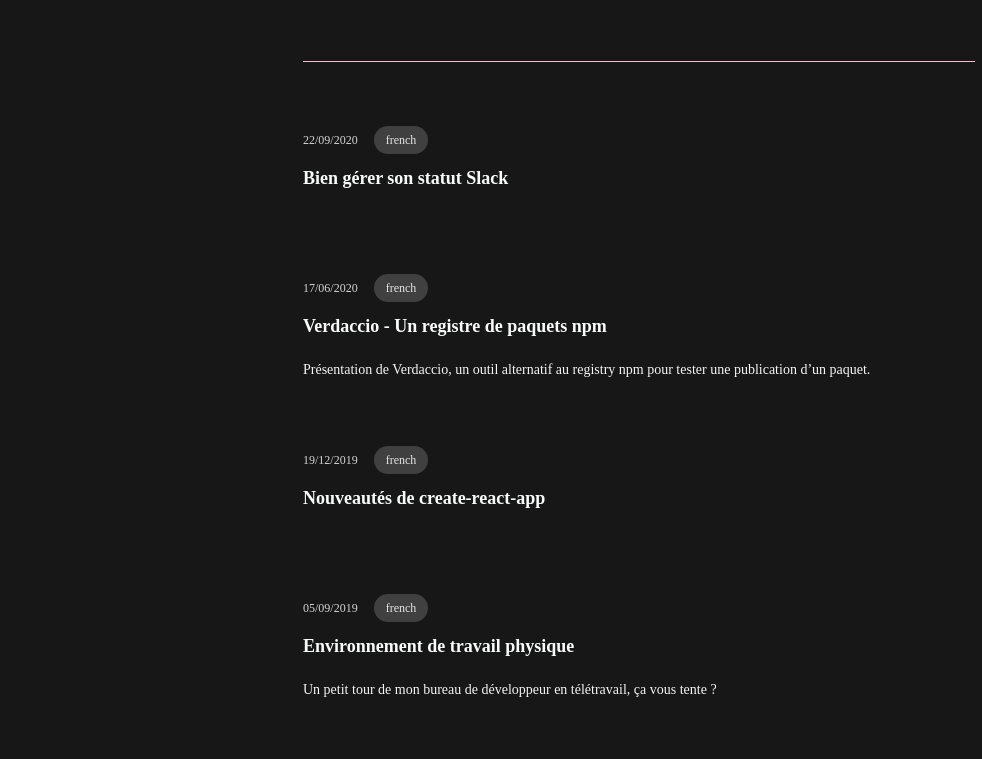
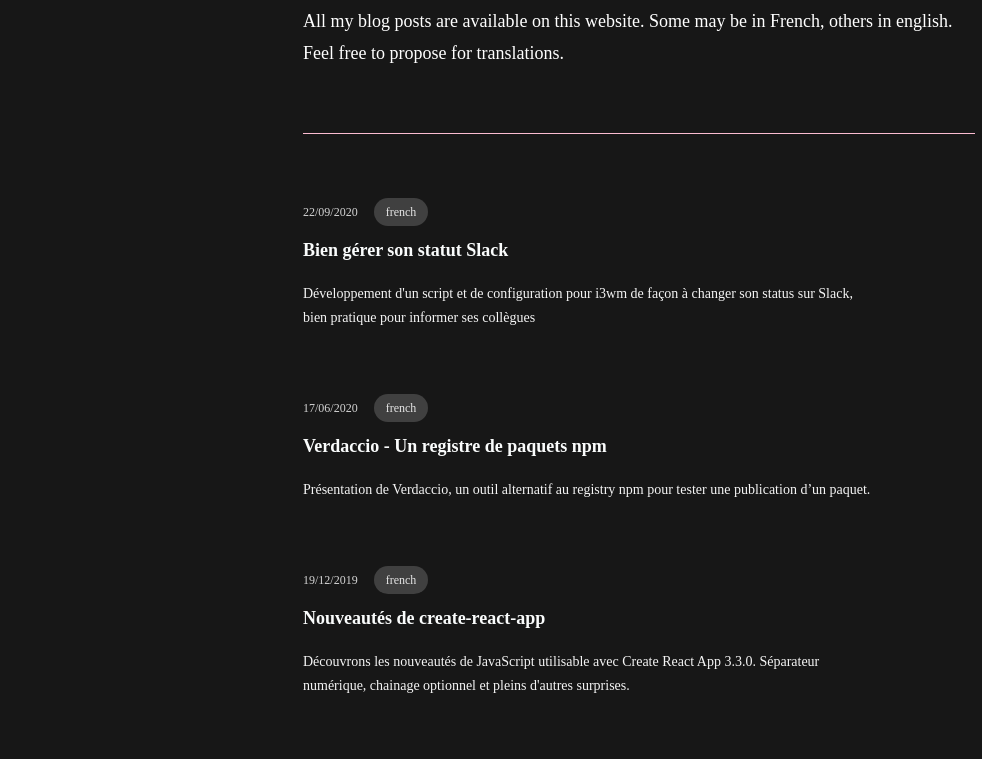
Before and after one commit to yoannfleurydev/yoannfleury.dev, an Astro site: page /blog in a window 1280 px wide. Shown: the part 171-930 px from the top of the page, without its empty margins (1-983 px from the left). Built offline with nearby package versions, Linux system fonts and the light colour scheme; Astro itself is replaced by a stand-in of ours; a web font is replaced by a local one.

Commit message:
feat: improve description for SEO

```diff
--- a/src/content/blog/bien-gerer-son-status-slack/index.mdx
+++ b/src/content/blog/bien-gerer-son-status-slack/index.mdx
@@ -2,6 +2,9 @@
 title: Bien gérer son statut Slack
 date: 2020-09-22T18:00:00.000Z
 published: true
+description: >
+  Développement d'un script et de configuration pour i3wm de façon à changer son
+  status sur Slack, bien pratique pour informer ses collègues
 tags:
   - french
 ---
--- a/src/content/blog/cra-3-3-0/index.mdx
+++ b/src/content/blog/cra-3-3-0/index.mdx
@@ -1,6 +1,9 @@
 ---
 title: Nouveautés de create-react-app
 date: 2019-12-19T09:00:00.000Z
+description: >
+  Découvrons les nouveautés de JavaScript utilisable avec Create React App 3.3.0.
+  Séparateur numérique, chainage optionnel et pleins d'autres surprises.
 published: true
 tags:
   - french
--- a/src/content/blog/environnement-de-travail-physique/index.mdx
+++ b/src/content/blog/environnement-de-travail-physique/index.mdx
@@ -1,7 +1,9 @@
 ---
 title: Environnement de travail physique
 date: 2019-09-05T23:00:00.000Z
-description: Un petit tour de mon bureau de développeur en télétravail, ça vous tente ?
+description: >
+  Un petit tour de mon bureau de développeur en télétravail, ça vous tente ?
+  Vous y trouverez des informations sur mon bureau, le PC et les périphériques.
 published: true
 tags:
   - french
--- a/src/layouts/Layout.astro
+++ b/src/layouts/Layout.astro
@@ -10,7 +10,7 @@ interface Props {
 
 const {
   title,
-  description = "Yoann Fleury, frontend web developer at BearStudio and organizer at Fork it! Community",
+  description = "Frontend web developer at BearStudio and organizer at Fork it! Community. Reach me on my social networks to contact me.",
 } = Astro.props;
 ---
 
--- a/src/pages/blog/index.astro
+++ b/src/pages/blog/index.astro
@@ -6,7 +6,10 @@ import { getBlogCollection } from "@/lib/blog";
 const blogCollection = await getBlogCollection();
 ---
 
-<Layout title="Blog | Yoann Fleury">
+<Layout
+  title="Blog | Yoann Fleury"
+  description="All my blog posts are available on this website. Some may be in French, others in english. Feel free to propose for translations."
+>
   <div class="py-24 sm:py-32">
     <div class="mx-auto max-w-7xl px-6 lg:px-8">
       <div class="mx-auto max-w-2xl">
@@ -15,6 +18,10 @@ const blogCollection = await getBlogCollection();
         >
           From the blog
         </h1>
+        <p class="mt-2 text-lg leading-8 text-white">
+          All my blog posts are available on this website. Some may be in
+          French, others in english. Feel free to propose for translations.
+        </p>
         <div
           class="mt-10 space-y-16 border-t border-secondary pt-10 sm:mt-16 sm:pt-16"
         >
--- a/src/pages/talks.astro
+++ b/src/pages/talks.astro
@@ -9,7 +9,10 @@ const talks = (await getCollection("talks")).sort(
 );
 ---
 
-<Layout title="Talks | Yoann Fleury">
+<Layout
+  title="Talks | Yoann Fleury"
+  description="Talks in French and English I have given around the world. I speak about React, TypeScript and web development in general."
+>
   <SEO
     slot="seo"
     ogTitle="Talks"
```
